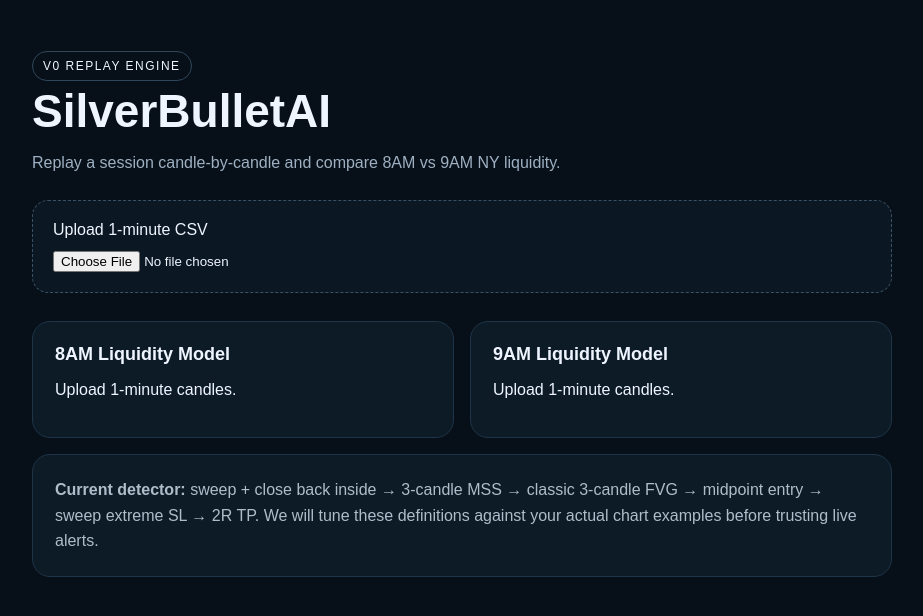
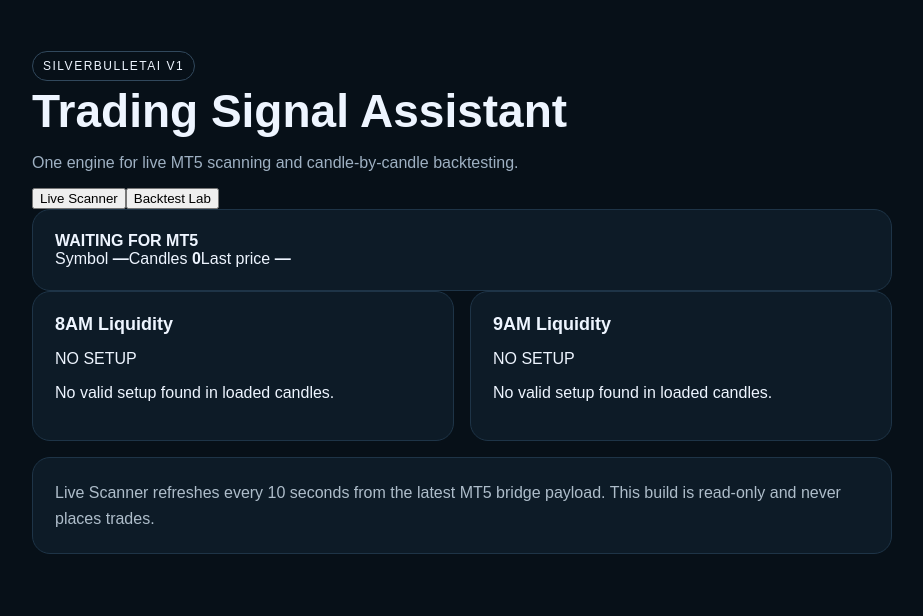
Before and after one commit to hotspotstudiios-ux/Assistant, a Next.js app: page / in a window 1280 px wide. Shown: the top 616 px of the page, without its empty margins (178-1101 px from the left). Built offline with nearby package versions, Linux system fonts and the light colour scheme.

Commit message:
Update app/page.tsx for live/backtest modes

```diff
--- a/app/page.tsx
+++ b/app/page.tsx
@@ -1,102 +1,135 @@
 'use client';
 
-import { useState } from 'react';
+import { useEffect, useMemo, useState } from 'react';
 import { backtest, Candle } from '../lib/engine';
+
+type Bridge = {
+  connected: boolean;
+  symbol: string | null;
+  brokerTime: string | null;
+  analyzedAt: string | null;
+  received: number;
+  lastCandle: Candle | null;
+  candles: Candle[];
+  model8AM: ReturnType<typeof backtest>;
+  model9AM: ReturnType<typeof backtest>;
+};
 
 function parseCSV(text: string): Candle[] {
   const lines = text.trim().split(/\r?\n/);
   const headers = lines[0].split(',').map(x => x.trim().toLowerCase());
   const idx = (...names: string[]) => names.map(n => headers.indexOf(n)).find(i => i >= 0) ?? -1;
+  const ti = idx('time','timestamp','datetime','date');
+  const oi = idx('open'), hi = idx('high'), li = idx('low'), ci = idx('close');
+  if ([ti,oi,hi,li,ci].some(i => i < 0)) throw new Error('CSV needs: time, open, high, low, close');
 
-  const ti = idx('time', 'timestamp', 'datetime', 'date');
-  const oi = idx('open');
-  const hi = idx('high');
-  const li = idx('low');
-  const ci = idx('close');
+  return lines.slice(1).map(line => {
+    const c = line.split(',');
+    return { time:c[ti].trim(), open:+c[oi], high:+c[hi], low:+c[li], close:+c[ci] };
+  }).filter(x => x.time && [x.open,x.high,x.low,x.close].every(Number.isFinite));
+}
 
-  if ([ti, oi, hi, li, ci].some(i => i < 0)) {
-    throw new Error('CSV needs: time, open, high, low, close');
-  }
-
-  return lines.slice(1)
-    .map(line => {
-      const c = line.split(',');
-      return {
-        time: c[ti].trim(),
-        open: +c[oi],
-        high: +c[hi],
-        low: +c[li],
-        close: +c[ci]
-      };
-    })
-    .filter(x => x.time && [x.open, x.high, x.low, x.close].every(Number.isFinite));
+function SignalCard({title, signals}:{title:string;signals:ReturnType<typeof backtest>}) {
+  const s = signals[0];
+  return <section>
+    <div className="sectionTop"><h2>{title}</h2><span className="mini">{s ? 'SETUP FOUND' : 'NO SETUP'}</span></div>
+    {!s ? <p>No valid setup found in loaded candles.</p> : <>
+      <strong>{s.direction} · {s.result}</strong>
+      <div className="metrics">
+        <span>Entry <b>{s.entry.toFixed(2)}</b></span>
+        <span>SL <b>{s.stop.toFixed(2)}</b></span>
+        <span>TP 2R <b>{s.target2R.toFixed(2)}</b></span>
+      </div>
+      <small>Sweep {new Date(s.sweepTime).toLocaleString()}<br/>MSS {new Date(s.mssTime).toLocaleString()}</small>
+    </>}
+  </section>;
 }
 
 export default function Home() {
-  const [rows, setRows] = useState<Candle[]>([]);
-  const [error, setError] = useState('');
+  const [tab,setTab] = useState<'live'|'backtest'>('live');
+  const [bridge,setBridge] = useState<Bridge | null>(null);
+  const [rows,setRows] = useState<Candle[]>([]);
+  const [source,setSource] = useState<'mt5'|'csv'>('mt5');
+  const [error,setError] = useState('');
 
-  const eight = rows.length ? backtest(rows, 8) : [];
-  const nine = rows.length ? backtest(rows, 9) : [];
+  async function refresh() {
+    try {
+      const r = await fetch('/api/mt5/ingest', { cache:'no-store' });
+      const j = await r.json();
+      if (j.ok) setBridge(j);
+    } catch {}
+  }
 
-  const Card = ({title, signals}:{title:string; signals:ReturnType<typeof backtest>}) => (
-    <section>
-      <h2>{title}</h2>
-      {!rows.length ? (
-        <p>Upload 1-minute candles.</p>
-      ) : !signals.length ? (
-        <p>No valid setup found.</p>
-      ) : (
-        <>
-          <strong>{signals[0].direction} — {signals[0].result}</strong>
-          <p>
-            Entry {signals[0].entry.toFixed(2)} · SL {signals[0].stop.toFixed(2)} · TP 2R {signals[0].target2R.toFixed(2)}
-          </p>
-          <small>
-            Sweep {new Date(signals[0].sweepTime).toLocaleString()}<br />
-            MSS {new Date(signals[0].mssTime).toLocaleString()}
-          </small>
-        </>
-      )}
-    </section>
-  );
+  useEffect(() => {
+    refresh();
+    const id = setInterval(refresh, 10000);
+    return () => clearInterval(id);
+  }, []);
 
-  return (
-    <main>
-      <div className="head">
-        <span className="pill">V0 REPLAY ENGINE</span>
-        <h1>SilverBulletAI</h1>
-        <p>Replay a session candle-by-candle and compare 8AM vs 9AM NY liquidity.</p>
+  const testRows = source === 'mt5' ? (bridge?.candles ?? []) : rows;
+  const eight = useMemo(() => testRows.length ? backtest(testRows,8) : [], [testRows]);
+  const nine = useMemo(() => testRows.length ? backtest(testRows,9) : [], [testRows]);
+  const live8 = bridge?.model8AM ?? [];
+  const live9 = bridge?.model9AM ?? [];
+
+  return <main>
+    <div className="head">
+      <span className="pill">SILVERBULLETAI V1</span>
+      <h1>Trading Signal Assistant</h1>
+      <p>One engine for live MT5 scanning and candle-by-candle backtesting.</p>
+    </div>
+
+    <div className="tabs">
+      <button className={tab==='live'?'active':''} onClick={()=>setTab('live')}>Live Scanner</button>
+      <button className={tab==='backtest'?'active':''} onClick={()=>setTab('backtest')}>Backtest Lab</button>
+    </div>
+
+    {tab === 'live' ? <>
+      <section className="status">
+        <div><span className={'dot '+(bridge?.connected?'on':'off')}></span><b>{bridge?.connected ? 'MT5 CONNECTED' : 'WAITING FOR MT5'}</b></div>
+        <div className="statusMeta">
+          <span>Symbol <b>{bridge?.symbol ?? '—'}</b></span>
+          <span>Candles <b>{bridge?.received ?? 0}</b></span>
+          <span>Last price <b>{bridge?.lastCandle?.close?.toFixed(2) ?? '—'}</b></span>
+        </div>
+      </section>
+      <div className="grid">
+        <SignalCard title="8AM Liquidity" signals={live8}/>
+        <SignalCard title="9AM Liquidity" signals={live9}/>
+      </div>
+      <div className="note">
+        Live Scanner refreshes every 10 seconds from the latest MT5 bridge payload. This build is read-only and never places trades.
+      </div>
+    </> : <>
+      <div className="sourceRow">
+        <button className={source==='mt5'?'active':''} onClick={()=>setSource('mt5')}>Use MT5 history</button>
+        <button className={source==='csv'?'active':''} onClick={()=>setSource('csv')}>Upload CSV</button>
       </div>
 
-      <label className="upload">
+      {source === 'csv' && <label className="upload">
         Upload 1-minute CSV
-        <input
-          type="file"
-          accept=".csv,text/csv"
-          onChange={async e => {
-            try {
-              setError('');
-              const f = e.target.files?.[0];
-              if (f) setRows(parseCSV(await f.text()));
-            } catch (err: unknown) {
-              setError(err instanceof Error ? err.message : 'Could not parse CSV');
-            }
-          }}
-        />
-      </label>
+        <input type="file" accept=".csv,text/csv" onChange={async e=>{
+          try{
+            setError('');
+            const f=e.target.files?.[0];
+            if(f)setRows(parseCSV(await f.text()));
+          }catch(err:unknown){setError(err instanceof Error?err.message:'Could not parse CSV');}
+        }}/>
+      </label>}
+
+      {source === 'mt5' && <section>
+        <h2>MT5 History</h2>
+        <p>{testRows.length ? `${testRows.length} M1 candles loaded from ${bridge?.symbol ?? 'MT5'}.` : 'Connect the MT5 bridge to load broker history automatically.'}</p>
+      </section>}
 
       {error && <p className="err">{error}</p>}
-
       <div className="grid">
-        <Card title="8AM Liquidity Model" signals={eight} />
-        <Card title="9AM Liquidity Model" signals={nine} />
+        <SignalCard title="8AM Model Backtest" signals={eight}/>
+        <SignalCard title="9AM Model Backtest" signals={nine}/>
       </div>
-
       <div className="note">
-        <b>Current detector:</b> sweep + close back inside → 3-candle MSS → classic 3-candle FVG → midpoint entry → sweep extreme SL → 2R TP.
-        We will tune these definitions against your actual chart examples before trusting live alerts.
+        Backtest Lab uses the same detector as Live Scanner, so a historical setup and a future live setup are evaluated with the same rules.
       </div>
-    </main>
-  );
+    </>}
+  </main>;
 }
```
